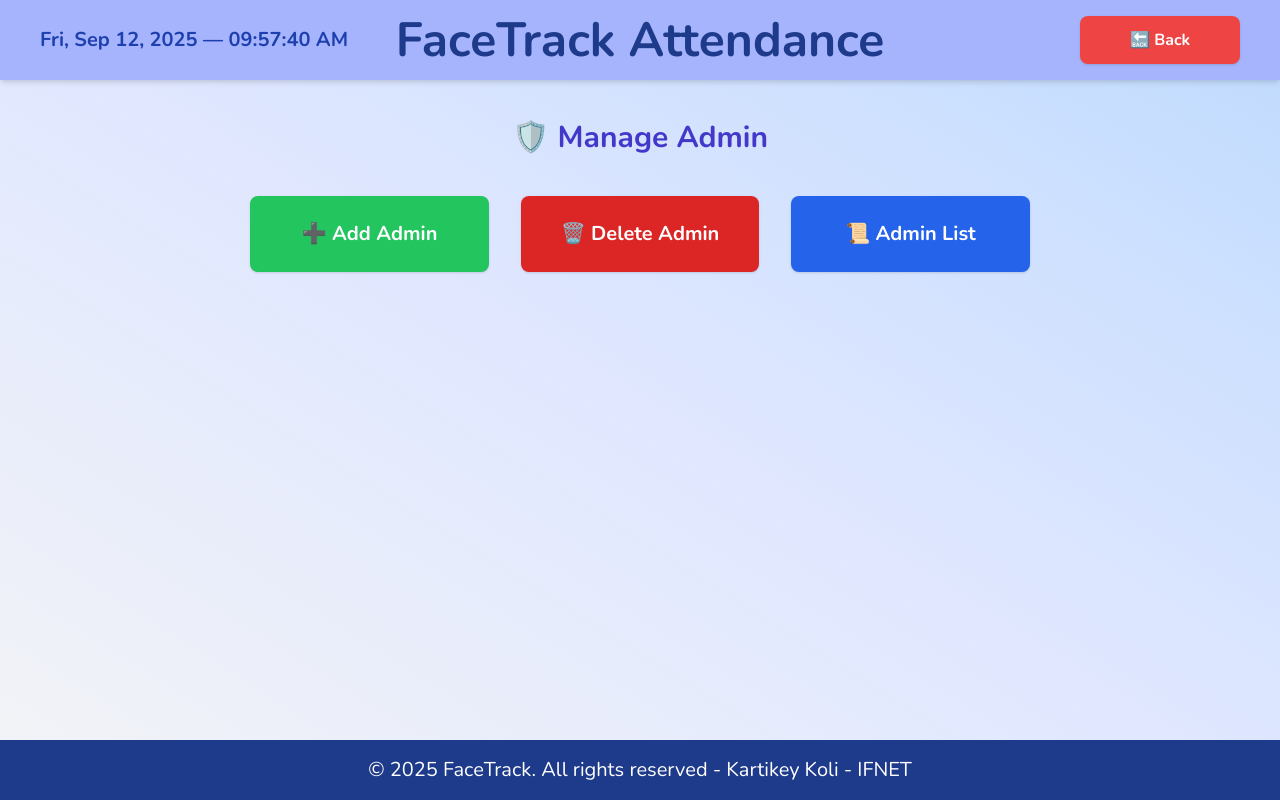
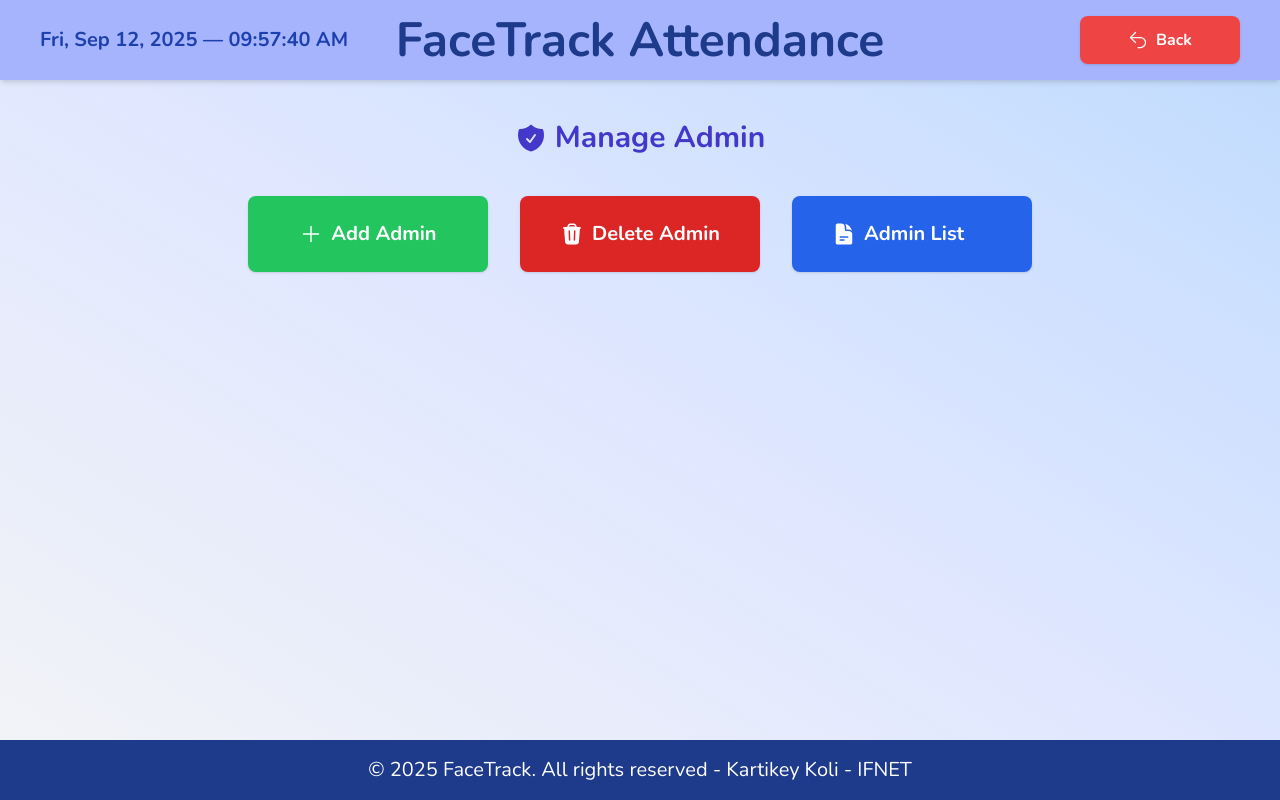
Before and after one commit to Kartikey150699/attendance-app-with-facial-recognition, a React (Create React App) app in the folder frontend/: page /manage-admin in a window 1280 px wide. Built offline with nearby package versions, Linux system fonts and the light colour scheme.

Commit message:
added heroicons

```diff
--- a/frontend/src/AdminDashboard.js
+++ b/frontend/src/AdminDashboard.js
@@ -1,5 +1,14 @@
 import { useState, useEffect } from "react";
 import { useNavigate } from "react-router-dom";
+import { Cog6ToothIcon,
+         ArrowRightOnRectangleIcon,
+         UserPlusIcon,
+         DocumentTextIcon,
+         LockClosedIcon,
+         ArrowUpOnSquareIcon,
+         UsersIcon,
+         ShieldCheckIcon
+} from "@heroicons/react/24/solid";
 
 function AdminDashboard() {
   const [dateTime, setDateTime] = useState(new Date());
@@ -48,19 +57,21 @@
         {/* Logout Button */}
         <div className="absolute right-10">
           <button
-            onClick={handleLogout}
-            className="w-40 px-6 py-3 bg-red-500 hover:bg-red-600 hover:scale-105 active:scale-95 transition-transform duration-200 text-white font-bold rounded-lg shadow"
-          >
-            🚪 Logout
-          </button>
+  onClick={handleLogout}
+  className="w-40 px-6 py-3 bg-red-500 hover:bg-red-600 hover:scale-105 active:scale-95 transition-transform duration-200 text-white font-bold rounded-lg shadow flex items-center justify-center gap-2"
+>
+  <ArrowRightOnRectangleIcon className="h-5 w-5 text-white" />
+  Logout
+</button>
         </div>
       </div>
 
       {/* Dashboard Content */}
       <div className="flex flex-col items-center flex-grow py-10">
-        <h2 className="text-4xl font-bold text-indigo-700 mb-16">
-          Admin Dashboard
-        </h2>
+        <h2 className="text-4xl font-bold text-indigo-700 mb-16 flex items-center justify-center gap-2">
+  <Cog6ToothIcon className="h-8 w-8 text-indigo-700" />
+  Admin Dashboard
+</h2>
 
         <div className="grid grid-cols-2 gap-8">
           {/* Row 1 */}
@@ -68,11 +79,13 @@
             onClick={() => navigate("/register-user")}
             className="px-10 py-6 bg-green-500 hover:bg-green-600 hover:scale-105 active:scale-95 transition-transform duration-200 text-white text-xl font-bold rounded-lg shadow"
           >
-            👤 Register User
+            <UserPlusIcon className="h-6 w-6 inline-block mr-2" />
+            Register User
           </button>
 
           <button className="px-10 py-6 bg-blue-500 hover:bg-blue-600 hover:scale-105 active:scale-95 transition-transform duration-200 text-white text-xl font-bold rounded-lg shadow">
-            📑 View Attendance Logs
+            <DocumentTextIcon className="h-6 w-6 inline-block mr-2" />
+            View Attendance Logs
           </button>
 
           {/* Row 2 */}
@@ -80,12 +93,14 @@
   onClick={() => navigate("/change-password")}
   className="px-10 py-6 bg-yellow-500 hover:bg-yellow-600 hover:scale-105 active:scale-95 transition-transform duration-200 text-white text-xl font-bold rounded-lg shadow"
 >
-  🔒 Change Password
+  <LockClosedIcon className="h-6 w-6 inline-block mr-2" />
+  Change Password
 </button>
 
 
           <button className="px-10 py-6 bg-purple-500 hover:bg-purple-600 hover:scale-105 active:scale-95 transition-transform duration-200 text-white text-xl font-bold rounded-lg shadow">
-            📤 Export Attendance
+            <ArrowUpOnSquareIcon className="h-6 w-6 inline-block mr-2" />
+            Export Attendance
           </button>
 
           {/* Row 3 */}
@@ -93,7 +108,8 @@
   onClick={() => navigate("/manage-users")}
   className="px-10 py-6 bg-indigo-500 hover:bg-indigo-600 hover:scale-105 active:scale-95 transition-transform duration-200 text-white text-xl font-bold rounded-lg shadow"
 >
-  👥 Manage Users
+  <UsersIcon className="h-6 w-6 inline-block mr-2" />
+  Manage Users
 </button>
 
 
@@ -101,7 +117,8 @@
   onClick={() => navigate("/manage-admin")}
   className="px-10 py-6 bg-pink-500 hover:bg-pink-600 hover:scale-105 active:scale-95 transition-transform duration-200 text-white text-xl font-bold rounded-lg shadow"
 >
-  🛡️ Manage Admin
+  <ShieldCheckIcon className="h-6 w-6 inline-block mr-2" />
+  Manage Admin
 </button>
 
         </div>
--- a/frontend/src/AdminLogin.js
+++ b/frontend/src/AdminLogin.js
@@ -1,6 +1,6 @@
 import { useState, useEffect } from "react";
 import { useNavigate } from "react-router-dom";
-import { EyeIcon, EyeSlashIcon } from "@heroicons/react/24/solid";
+import { EyeIcon, EyeSlashIcon, LockClosedIcon, ArrowUturnLeftIcon } from "@heroicons/react/24/solid";
 
 function AdminLogin() {
   const [dateTime, setDateTime] = useState(new Date());
@@ -76,20 +76,22 @@
 </h1>
         </div>
 
-        {/* Right → Back button */}
+        {/* Back button */}
         <button
-          onClick={() => navigate("/")}
-          className="w-40 px-6 py-3 bg-red-500 hover:bg-red-600 hover:scale-105 active:scale-95 transition-transform duration-200 text-white font-bold rounded-lg shadow"
-        >
-          🔙 Back
-        </button>
+  onClick={() => navigate("/")}
+  className="w-40 px-6 py-3 bg-red-500 hover:bg-red-600 hover:scale-105 active:scale-95 transition-transform duration-200 text-white font-bold rounded-lg shadow flex items-center justify-center gap-2"
+>
+  <ArrowUturnLeftIcon className="h-5 w-5 text-white" />
+  Back
+</button>
       </div>
 
       {/* Login Form */}
       <div className="bg-white p-8 rounded-xl shadow-md w-96 mx-auto mt-20">
-        <h2 className="text-2xl font-bold text-center mb-6 text-indigo-700">
-          Admin Login 🔑
-        </h2>
+        <h2 className="text-2xl font-bold text-center mb-6 text-indigo-700 flex items-center justify-center gap-2">
+  <LockClosedIcon className="h-6 w-6 text-indigo-700" />
+  Admin Login
+</h2>
 
         {/* Username */}
         <input
--- a/frontend/src/ChangePassword.js
+++ b/frontend/src/ChangePassword.js
@@ -1,6 +1,13 @@
 import { useState, useEffect } from "react";
 import { useNavigate } from "react-router-dom";
-import { EyeIcon, EyeSlashIcon } from "@heroicons/react/24/solid";
+import { EyeIcon,
+  EyeSlashIcon,
+  ArrowUturnLeftIcon,
+  LockClosedIcon,
+  FingerPrintIcon,
+  CheckCircleIcon,
+  XCircleIcon
+} from "@heroicons/react/24/solid";
 
 function ChangePassword() {
   const [dateTime, setDateTime] = useState(new Date());
@@ -48,15 +55,15 @@
       const data = await response.json();
 
       if (data.error) {
-        setPopupMessage(`❌ ${data.error}`);
+        setPopupMessage(`Error: ${data.error}`);
         setShowPopup(true);
       } else {
-        setPopupMessage("✅ Password updated successfully!");
+        setPopupMessage("Password updated successfully!");
         setShowPopup(true);
       }
     } catch (err) {
       console.error("Error changing password:", err);
-      setPopupMessage("❌ Failed to change password.");
+      setPopupMessage("Failed to change password.");
       setShowPopup(true);
     }
   };
@@ -105,20 +112,22 @@
         <div className="absolute right-10">
           <button
   onClick={() => navigate("/admin-dashboard")}
-            className="w-40 px-6 py-3 bg-red-500 hover:bg-red-600 hover:scale-105 active:scale-95 transition-transform duration-200 text-white font-bold rounded-lg shadow"
+  className="w-40 px-6 py-3 bg-red-500 hover:bg-red-600 hover:scale-105 active:scale-95 transition-transform duration-200 text-white font-bold rounded-lg shadow flex items-center justify-center gap-2"
 >
-            🔙 Back
+  <ArrowUturnLeftIcon className="h-5 w-5 text-white" />
+  <span>Back</span>
 </button>
         </div>
       </div>
 
       {/* Change Password Box */}
       <div className="bg-white p-8 rounded-xl shadow-md w-96 mx-auto mt-20">
-        <h2 className="text-2xl font-bold text-center mb-6 text-indigo-700">
-          Change Password 🔒
+        <h2 className="text-2xl font-bold text-center mb-6 text-indigo-700 flex items-center justify-center gap-2">
+  <LockClosedIcon className="h-6 w-6 text-indigo-700" />
+  Change Password
 </h2>
 
-        {/* ✅ Username Field */}
+        {/* Username Field */}
         <div className="relative w-full mb-4">
           <input
             type="text"
@@ -186,8 +195,9 @@
         {/* Submit Button */}
         <button
   onClick={handleSubmit}
-  className="w-full py-2 bg-indigo-500 hover:bg-indigo-600 hover:scale-105 active:scale-95 transition-transform duration-200 text-white font-bold rounded-lg shadow"
+  className="w-full py-2 bg-indigo-500 hover:bg-indigo-600 hover:scale-105 active:scale-95 transition-transform duration-200 text-white font-bold rounded-lg shadow flex items-center justify-center gap-2"
 >
+  <FingerPrintIcon className="h-5 w-5 text-white" />
   Change Password
 </button>
 
@@ -197,7 +207,14 @@
       {showPopup && (
   <div className="fixed inset-0 flex items-center justify-center bg-black bg-opacity-40">
     <div className="bg-white p-6 rounded-xl shadow-lg text-center">
-            <p className="text-lg font-semibold text-gray-800 mb-4">{popupMessage}</p>
+      <p className="text-lg font-semibold text-gray-800 mb-4 flex items-center justify-center gap-2">
+        {popupMessage.includes("successfully") ? (
+          <CheckCircleIcon className="h-6 w-6 text-green-600" />
+        ) : (
+          <XCircleIcon className="h-6 w-6 text-red-600" />
+        )}
+        {popupMessage}
+      </p>
       <button
         onClick={handlePopupOk}
         className="px-6 py-2 bg-indigo-500 hover:bg-indigo-600 text-white font-bold rounded-lg shadow"
@@ -207,7 +224,6 @@
     </div>
   </div>
 )}
-
       {/* Footer */}
       <footer className="w-full py-4 bg-blue-900 text-center text-xl text-white mt-auto">
         © 2025 FaceTrack. All rights reserved - Kartikey Koli - IFNET
--- a/frontend/src/ManageAdmin.js
+++ b/frontend/src/ManageAdmin.js
@@ -1,6 +1,16 @@
 import { useState, useEffect } from "react";
 import { useNavigate } from "react-router-dom";
-import { EyeIcon, EyeSlashIcon } from "@heroicons/react/24/solid";
+import { EyeIcon,
+  EyeSlashIcon,
+  ArrowUturnLeftIcon,
+  ShieldCheckIcon,
+  PlusIcon,
+  TrashIcon,
+  DocumentTextIcon,
+  ClipboardDocumentListIcon,
+  UserPlusIcon,
+  XMarkIcon
+ } from "@heroicons/react/24/solid";
 
 function ManageAdmin() {
   const [dateTime, setDateTime] = useState(new Date());
@@ -166,9 +176,12 @@
         <div className="absolute right-10">
           <button
   onClick={() => navigate("/admin-dashboard")}
-            className="w-40 px-6 py-3 bg-red-500 hover:bg-red-600 hover:scale-105 active:scale-95 transition-transform duration-200 text-white font-bold rounded-lg shadow"
+  className="w-40 px-6 py-3 bg-red-500 hover:bg-red-600 hover:scale-105 active:scale-95
+             transition-transform duration-200 text-white font-bold rounded-lg shadow flex
+             items-center justify-center gap-2"
 >
-            🔙 Back
+  <ArrowUturnLeftIcon className="h-5 w-5 text-white" />
+  Back
 </button>
         </div>
       </div>
@@ -201,8 +214,9 @@
 
       {/* Body */}
       <div className="flex flex-col items-center flex-grow py-10">
-        <h2 className="text-3xl font-bold text-indigo-700 mb-10">
-          🛡️ Manage Admin
+        <h2 className="text-3xl font-bold text-indigo-700 mb-10 flex items-center justify-center gap-2">
+  <ShieldCheckIcon className="h-8 w-8 text-indigo-700" />
+  Manage Admin
 </h2>
 
         {!showAddForm && !showDeleteForm && (
@@ -210,29 +224,32 @@
             <button
   onClick={() => {
     setShowAddForm(true);
-                setShowAdminList(false); // ✅ close list when opening Add form
+    setShowAdminList(false);
   }}
-              className="px-10 py-6 bg-green-500 hover:bg-green-600 text-white text-xl font-bold rounded-lg shadow"
+  className="px-10 py-6 bg-green-500 hover:bg-green-600 hover:scale-105 active:scale-95 transition-transform duration-200 text-white text-xl font-bold rounded-lg shadow flex items-center justify-center gap-2"
 >
-              ➕ Add Admin
+  <PlusIcon className="h-6 w-6 text-white transition-transform duration-200 group-hover:rotate-90" />
+  Add Admin
 </button>
             <button
   onClick={() => {
     setShowDeleteForm(true);
-                setShowAdminList(false); // ✅ close list when opening Delete form
+    setShowAdminList(false);
   }}
-              className="px-10 py-6 bg-red-600 hover:bg-red-700 text-white text-xl font-bold rounded-lg shadow"
+  className="px-10 py-6 bg-red-600 hover:bg-red-700 hover:scale-105 active:scale-95 transition-transform duration-200 text-white text-xl font-bold rounded-lg shadow flex items-center justify-center gap-2"
 >
-              🗑️ Delete Admin
+  <TrashIcon className="h-6 w-6 text-white transition-transform duration-200 group-hover:rotate-12" />
+  Delete Admin
 </button>
             <button
   onClick={() => {
     fetchAdmins();
     setShowAdminList(true);
   }}
-              className="px-10 py-6 bg-blue-600 hover:bg-blue-700 text-white text-xl font-bold rounded-lg shadow"
+  className="px-10 py-6 bg-blue-600 hover:bg-blue-700 hover:scale-105 active:scale-95 transition-transform duration-200 text-white text-xl font-bold rounded-lg shadow flex items-center gap-2"
 >
-              📜 Admin List
+  <DocumentTextIcon className="h-6 w-6 text-white" />
+  Admin List
 </button>
           </div>
         )}
@@ -241,13 +258,15 @@
         {showAdminList && (
           <div className="bg-white p-6 rounded-xl shadow-lg mt-10 w-[500px]">
             <div className="flex justify-between items-center mb-4">
-              <h3 className="text-2xl font-bold text-indigo-700">
-                📒 List of Admins
+              <h3 className="text-2xl font-bold text-indigo-700 flex items-center gap-2">
+  <ClipboardDocumentListIcon className="h-7 w-7 text-indigo-700" />
+  List of Admins
 </h3>
               <button
   onClick={() => setShowAdminList(false)}
-                className="px-4 py-1 bg-gray-400 hover:bg-gray-500 text-white font-bold rounded-lg"
+  className="px-4 py-1 bg-gray-400 hover:bg-gray-500 text-white font-bold rounded-lg flex items-center gap-2"
 >
+  <XMarkIcon className="h-5 w-5 text-white" />
   Close
 </button>
             </div>
@@ -272,8 +291,9 @@
         {/* Add Admin Form */}
         {showAddForm && (
           <div className="bg-white p-8 rounded-xl shadow-lg w-[400px]">
-            <h3 className="text-2xl font-bold text-indigo-700 mb-6 text-center">
-              ➕ Add Admin
+            <h3 className="text-2xl font-bold text-indigo-700 mb-6 text-center flex items-center justify-center gap-2">
+  <UserPlusIcon className="h-7 w-7 text-indigo-700" />
+  Add Admin
 </h3>
             <input
               type="text"
@@ -322,8 +342,9 @@
         {/* Delete Admin Form */}
         {showDeleteForm && !showConfirmDelete && (
           <div className="bg-white p-8 rounded-xl shadow-lg w-[400px]">
-            <h3 className="text-2xl font-bold text-red-600 mb-6 text-center">
-              🗑️ Delete Admin
+            <h3 className="text-2xl font-bold text-red-600 mb-6 text-center flex items-center justify-center gap-2">
+  <TrashIcon className="h-7 w-7 text-red-600" />
+  Delete Admin
 </h3>
             <input
               type="text"
--- a/frontend/src/ManageUsers.js
+++ b/frontend/src/ManageUsers.js
@@ -1,5 +1,10 @@
 import { useState, useEffect } from "react";
 import { useNavigate } from "react-router-dom";
+import { ArrowUturnLeftIcon,
+        UsersIcon,
+        PencilSquareIcon,
+        TrashIcon
+} from "@heroicons/react/24/solid";
 
 function ManageUsers() {
   const [dateTime, setDateTime] = useState(new Date());
@@ -44,26 +49,30 @@
         <div className="absolute right-10">
           <button
   onClick={() => navigate("/admin-dashboard")}
-            className="w-40 px-6 py-3 bg-red-500 hover:bg-red-600 hover:scale-105 active:scale-95 transition-transform duration-200 text-white font-bold rounded-lg shadow"
+  className="w-40 px-6 py-3 bg-red-500 hover:bg-red-600 hover:scale-105 active:scale-95 transition-transform duration-200 text-white font-bold rounded-lg shadow flex items-center justify-center gap-2"
 >
-            🔙 Back
+  <ArrowUturnLeftIcon className="h-5 w-5 text-white" />
+  Back
 </button>
         </div>
       </div>
 
       {/* Body */}
       <div className="flex flex-col items-center flex-grow py-10">
-        <h2 className="text-3xl font-bold text-indigo-700 mb-10">
-          👥 Manage Users
+        <h2 className="text-3xl font-bold text-indigo-700 mb-10 flex items-center gap-2">
+  <UsersIcon className="h-8 w-8 text-indigo-700" />
+  Manage Users
 </h2>
 
         <div className="grid grid-cols-2 gap-8">
-          <button className="px-10 py-6 bg-yellow-500 hover:bg-yellow-600 hover:scale-105 active:scale-95 transition-transform duration-200 text-white text-xl font-bold rounded-lg shadow">
-            ✏️ Edit User Info
+          <button className="px-10 py-6 bg-yellow-500 hover:bg-yellow-600 hover:scale-105 active:scale-95 transition-transform duration-200 text-white text-xl font-bold rounded-lg shadow flex items-center justify-center gap-2">
+  <PencilSquareIcon className="h-6 w-6 text-white" />
+  Edit User Info
 </button>
 
-          <button className="px-10 py-6 bg-red-600 hover:bg-red-700 hover:scale-105 active:scale-95 transition-transform duration-200 text-white text-xl font-bold rounded-lg shadow">
-            🗑️ Delete User
+         <button className="px-10 py-6 bg-red-600 hover:bg-red-700 hover:scale-105 active:scale-95 transition-transform duration-200 text-white text-xl font-bold rounded-lg shadow flex items-center justify-center gap-2">
+  <TrashIcon className="h-6 w-6 text-white" />
+  Delete User
 </button>
         </div>
       </div>
--- a/frontend/src/RegisterUser.js
+++ b/frontend/src/RegisterUser.js
@@ -1,6 +1,7 @@
 import { useState, useEffect, useRef } from "react";
 import { useNavigate } from "react-router-dom";
 import Webcam from "react-webcam";
+import { ArrowUturnLeftIcon, UserPlusIcon, IdentificationIcon } from "@heroicons/react/24/solid";
 
 function RegisterUser() {
   const [name, setName] = useState("");
@@ -155,13 +156,14 @@
         <div className="absolute right-10 top-4 flex flex-col items-end">
   <button
   onClick={() => navigate("/admin-dashboard")}
-    className="w-40 px-6 py-3 bg-red-500 hover:bg-red-600 hover:scale-105 active:scale-95 transition-transform duration-200 text-white font-bold rounded-lg shadow"
+  className="w-40 px-6 py-3 bg-red-500 hover:bg-red-600 hover:scale-105 active:scale-95 transition-transform duration-200 text-white font-bold rounded-lg shadow flex items-center justify-center gap-2"
 >
-    🔙 Back
+  <ArrowUturnLeftIcon className="h-5 w-5 text-white" />
+  <span>Back</span>
 </button>
           {/* Camera selection dropdown */}
-          <div className="flex flex-col items-center mt-6">
-  <label className="text-xl font-semibold text-indigo-700 mb-2">
+          <div className="flex flex-col items-center mt-10">
+  <label className="text-xl font-semibold text-indigo-700 mb-4">
     Select Camera
   </label>
   <select
@@ -186,7 +188,8 @@
 
       {/* Body */}
       <div className="flex flex-col items-center flex-grow py-6">
-        <h2 className="text-3xl font-bold text-indigo-700 mb-6">
+        <h2 className="text-3xl font-bold text-indigo-700 mb-6 flex items-center justify-center gap-2">
+  <UserPlusIcon className="h-8 w-8 text-indigo-700" />
   Register New User
 </h2>
 
@@ -243,7 +246,10 @@
       : "bg-green-500 hover:bg-green-600 hover:scale-105 active:scale-95 text-white"
   }`}
 >
-              {isSubmitting ? buttonText : "Register"}
+  <div className="flex items-center justify-center gap-2">
+    <IdentificationIcon className="h-5 w-5 text-white" />
+    <span>{isSubmitting ? buttonText : "Register"}</span>
+  </div>
 </button>
           </div>
         </div>
```
Also changed, not shown: frontend/src/Home.js (+32 -11 lines), 2 other files (tests, documents, lock files or other folders). Lines whose indentation alone changed are shown as unchanged.
